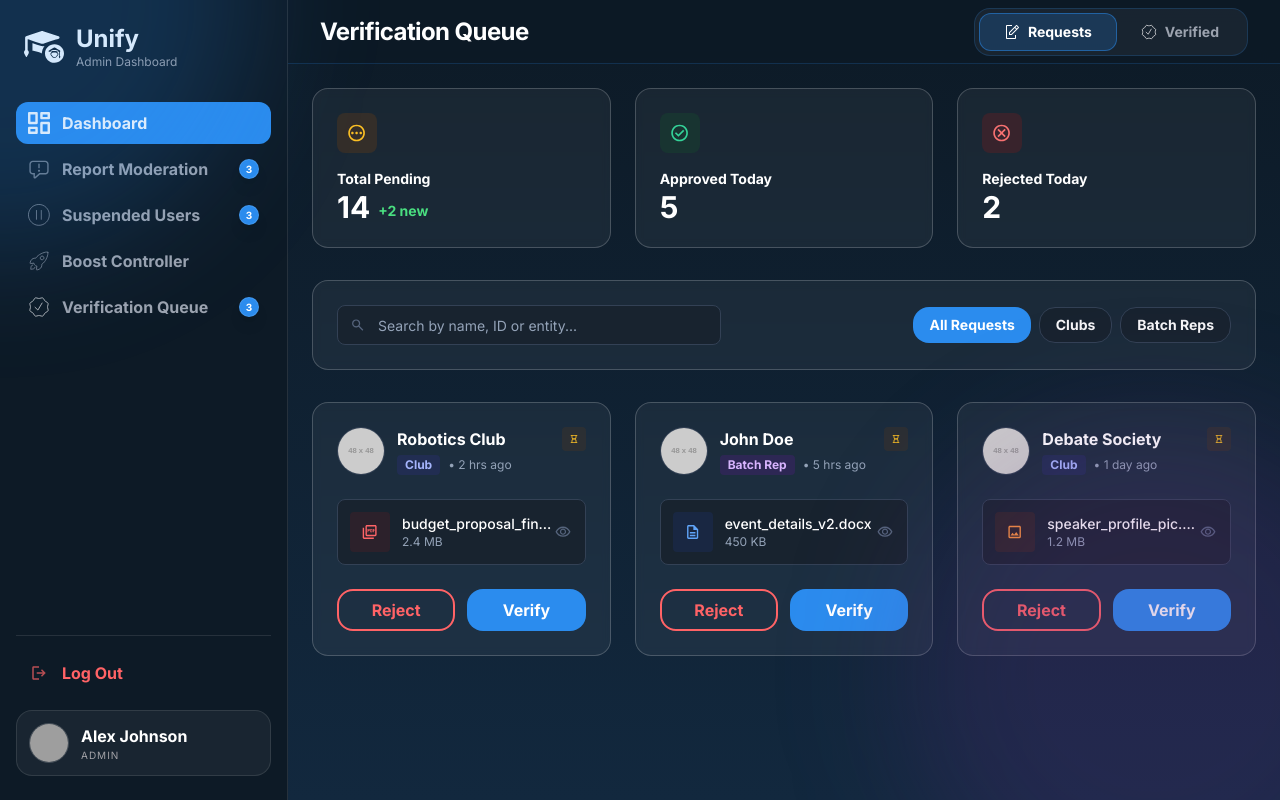
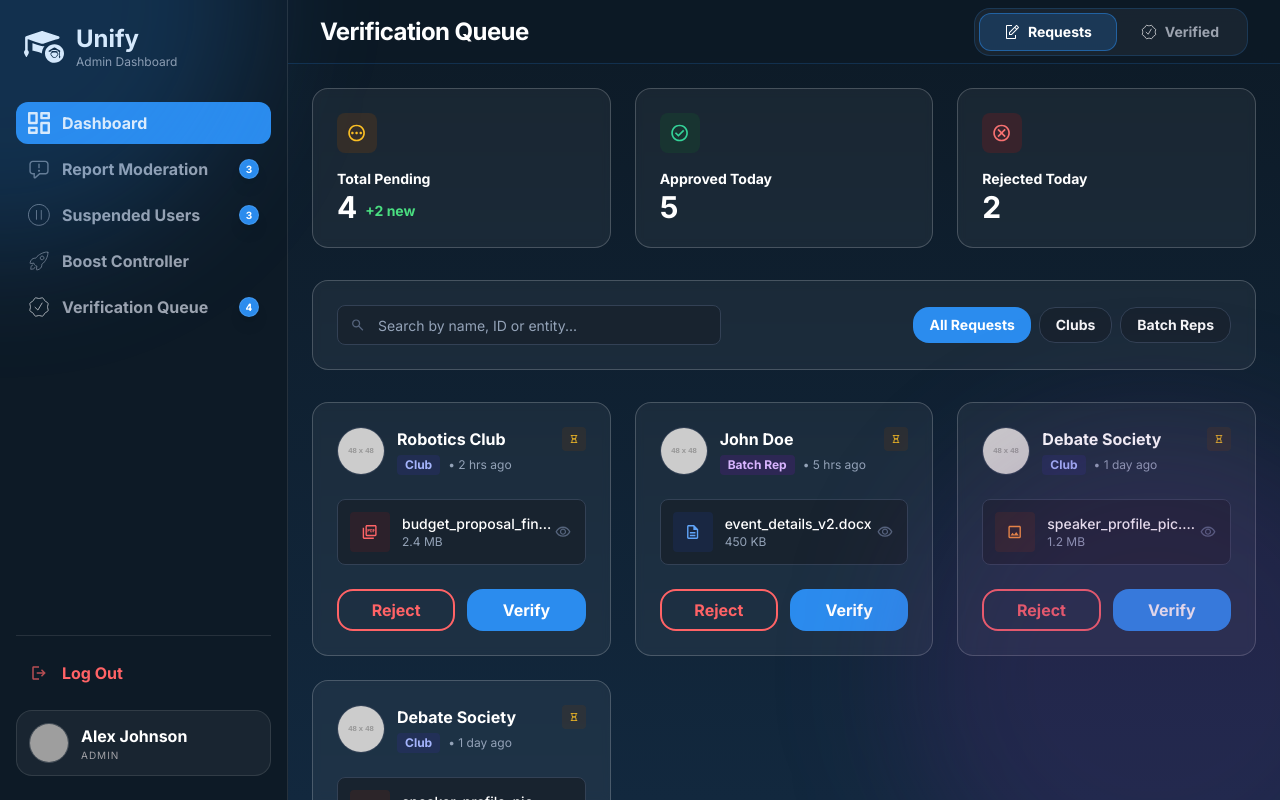
Before and after one commit to Shehan-Dinusha/Unify, a React (Vite) app in the folder frontend/: page /verification-queue in a window 1280 px wide. Built offline with nearby package versions, Linux system fonts and the light colour scheme; grey boxes are pictures that could not be loaded.

Commit message:
Pass verification count; add queue filters

```diff
--- a/frontend/src/components/layout/Header.jsx
+++ b/frontend/src/components/layout/Header.jsx
@@ -1,7 +1,3 @@
-import React from 'react';
-import { Search, Bell } from 'lucide-react';
-import Button from '../common/Button';
-
 const Header = ({ title = "News Feed", rightContent }) => {
   return (
     <header className="h-16 w-full px-8 bg-dark-1/80 backdrop-blur-md border-b border-primary-blue/20 flex justify-between items-center sticky top-0 z-10 font-inter">
@@ -22,15 +18,6 @@ const Header = ({ title = "News Feed", rightContent }) => {
             <button className="p-2 relative flex items-center justify-center shrink-0 hover:bg-white/5 rounded-full transition-colors" onClick={() => console.log('Search')}>
                <img src="/icon_search.svg" alt="Search" className="w-6 h-6 opacity-70" />
             </button>
-
-            <Button
-                variant="ghost"
-                className="w-12 h-12 p-0 relative flex items-center justify-center shrink-0"
-                onClick={() => console.log('Notifications')}
-            >
-              <Bell size={24} />
-              <span className="absolute top-3 right-3 w-2 h-2 bg-state-error rounded-full border border-dark-1"></span>
-            </Button>
           </div>
         )}
       </div>
--- a/frontend/src/components/layout/MainLayout.jsx
+++ b/frontend/src/components/layout/MainLayout.jsx
@@ -2,7 +2,7 @@ import React from 'react';
 import UnifiedSidebar from './Sidebar';
 import Header from './Header';
 
-const MainLayout = ({ children, user, pageTitle, headerRight }) => {
+const MainLayout = ({ children, user, pageTitle, headerRight, verificationCount }) => {
   return (
     <div className="h-screen bg-app-bg flex font-inter selection:bg-primary-blue/30 relative overflow-hidden">
       {/* Background Orbs - Overlay */}
@@ -10,7 +10,7 @@ const MainLayout = ({ children, user, pageTitle, headerRight }) => {
       <div className="fixed bottom-0 right-0 w-[500px] h-[500px] bg-primary-accent/20 rounded-full blur-3xl translate-x-1/4 translate-y-1/4 pointer-events-none z-50"></div>
 
       {/* Fixed Sidebar */}
-      <UnifiedSidebar user={user} />
+      <UnifiedSidebar user={user} verificationCount={verificationCount} />
 
       {/* Main Content Area */}
       <div className="flex-1 flex flex-col">
--- a/frontend/src/components/layout/Sidebar.jsx
+++ b/frontend/src/components/layout/Sidebar.jsx
@@ -35,7 +35,7 @@ const SidebarItem = ({ icon: Icon, iconSrc, label, badge, active = false, isDang
         )}
         <span className="text-base font-bold font-inter leading-5">{label}</span>
       </div>
-      {badge && (
+      {!!badge && (
         <div className="w-5 h-5 bg-primary-blue rounded-full flex justify-center items-center border border-white/10 shadow-lg">
           <span className="text-white text-[10px] font-bold font-inter">{badge}</span>
         </div>
@@ -44,7 +44,7 @@ const SidebarItem = ({ icon: Icon, iconSrc, label, badge, active = false, isDang
   );
 };
 
-const UnifiedSidebar = ({ user }) => {
+const UnifiedSidebar = ({ user, verificationCount }) => {
   // Configuration Map for different user roles
   const roleConfigs = {
     student: {
@@ -65,7 +65,7 @@ const UnifiedSidebar = ({ user }) => {
         { iconSrc: "/icon_report_moderation.svg", label: "Report Moderation", badge: 3 },
         { iconSrc: "/icon_suspended_users.svg", label: "Suspended Users", badge: 3 },
         { iconSrc: "/icon_boost_controller.svg", label: "Boost Controller" },
-        { iconSrc: "/icon_tab_verified.svg", label: "Verification Queue", badge: 3, path: "/verification-queue" },
+        { iconSrc: "/icon_tab_verified.svg", label: "Verification Queue", badge: verificationCount, path: "/verification-queue" },
       ]
     },
     business: {
--- a/frontend/src/pages/VerificationQueue.jsx
+++ b/frontend/src/pages/VerificationQueue.jsx
@@ -1,3 +1,4 @@
+import React, { useState } from 'react';
 import MainLayout from '../components/layout/MainLayout';
 import Card from '../components/common/Card';
 import Button from '../components/common/Button';
@@ -37,8 +38,28 @@ const VerificationQueue = () => {
       fileSize: "1.2 MB",
       fileType: "image",
       status: "pending"
+    },
+    {
+      id: 4,
+      name: "Debate Society",
+      type: "Club",
+      time: "1 day ago",
+      avatar: "https://placehold.co/48x48",
+      file: "speaker_profile_pic.jpg",
+      fileSize: "1.2 MB",
+      fileType: "image",
+      status: "pending"
     }
   ];
+
+  const [filter, setFilter] = useState('All');
+  const [searchQuery, setSearchQuery] = useState('');
+
+  const filteredRequests = mockRequests.filter(req => {
+    const matchesFilter = filter === 'All' || req.type === filter;
+    const matchesSearch = req.name.toLowerCase().includes(searchQuery.toLowerCase());
+    return matchesFilter && matchesSearch;
+  });
 
   const headerActions = (
     <div className="flex bg-white/5 p-1 rounded-2xl border border-primary-blue/20">
@@ -58,6 +79,7 @@ const VerificationQueue = () => {
       user={{ name: "Alex Johnson", role: "admin" }}
       pageTitle="Verification Queue"
       headerRight={headerActions}
+      verificationCount={mockRequests.length}
     >
       <div className="flex flex-col gap-8 w-full max-w-[1122px]">
         {/* Stats Row */}
@@ -71,7 +93,7 @@ const VerificationQueue = () => {
                 <p className="text-sm font-bold text-white">Total Pending</p>
              </div>
              <div className="absolute top-[100px] left-6 flex items-end gap-2">
-                <span className="text-3xl font-bold text-white">14</span>
+                <span className="text-3xl font-bold text-white">{mockRequests.length}</span>
                 <span className="text-sm font-bold text-state-success pb-1">+2 new</span>
              </div>
           </Card>
@@ -112,22 +134,45 @@ const VerificationQueue = () => {
                     <input
                         type="text"
                         placeholder="Search by name, ID or entity..."
+                        value={searchQuery}
+                        onChange={(e) => setSearchQuery(e.target.value)}
                         className="w-full h-10 pl-10 pr-4 bg-dark-4 border border-slate-700 rounded-lg text-sm text-white placeholder-slate-400 focus:outline-none focus:border-primary-blue transition-colors"
                     />
                 </div>
 
                 {/* Filters */}
                 <div className="flex items-center gap-2 w-full md:w-auto overflow-x-auto pb-1 md:pb-0">
-                    <Button size="small" variant="primary" className="h-9 whitespace-nowrap">All Requests</Button>
-                    <Button size="small" variant="secondary" className="h-9 bg-dark-4 text-slate-300 whitespace-nowrap border border-slate-700">Clubs</Button>
-                    <Button size="small" variant="secondary" className="h-9 bg-dark-4 text-slate-300 whitespace-nowrap border border-slate-700">Batch Reps</Button>
+                    <Button
+                        size="small"
+                        variant={filter === 'All' ? 'primary' : 'secondary'}
+                        className={`h-9 whitespace-nowrap ${filter !== 'All' ? 'bg-dark-4 text-slate-300 border border-slate-700' : ''}`}
+                        onClick={() => setFilter('All')}
+                    >
+                        All Requests
+                    </Button>
+                    <Button
+                        size="small"
+                        variant={filter === 'Club' ? 'primary' : 'secondary'}
+                        className={`h-9 whitespace-nowrap ${filter !== 'Club' ? 'bg-dark-4 text-slate-300 border border-slate-700' : ''}`}
+                        onClick={() => setFilter('Club')}
+                    >
+                        Clubs
+                    </Button>
+                    <Button
+                        size="small"
+                        variant={filter === 'Batch Rep' ? 'primary' : 'secondary'}
+                        className={`h-9 whitespace-nowrap ${filter !== 'Batch Rep' ? 'bg-dark-4 text-slate-300 border border-slate-700' : ''}`}
+                        onClick={() => setFilter('Batch Rep')}
+                    >
+                        Batch Reps
+                    </Button>
                 </div>
             </div>
         </Card>
 
         {/* Request List */}
         <div className="grid grid-cols-1 md:grid-cols-2 lg:grid-cols-3 gap-6">
-            {mockRequests.map((req) => (
+            {filteredRequests.map((req) => (
                 <Card key={req.id} variant="container" className="h-full">
                     <div className="flex flex-col gap-6 h-full">
                         {/* Header Section */}
```
